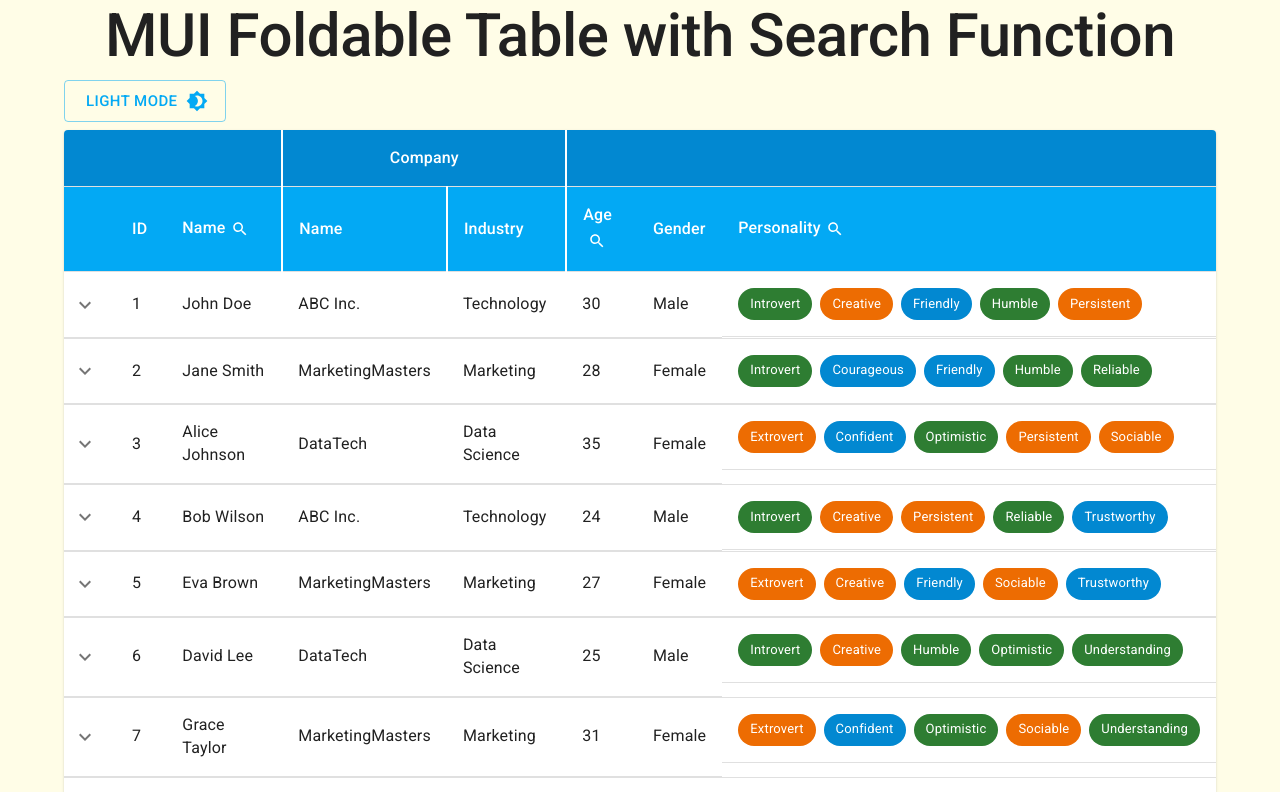
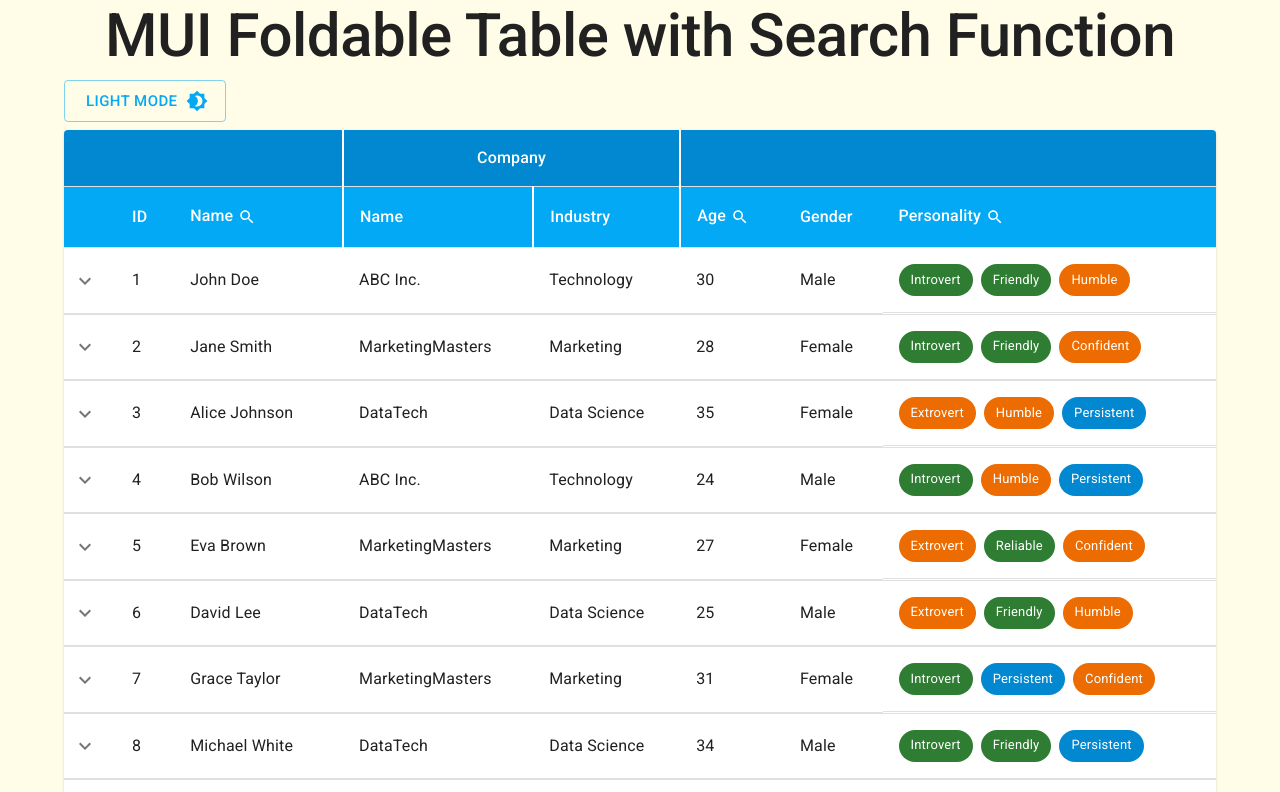
Before and after one commit to Joy-Honchan/mui-foldable-table, a React (Vite) app: page / in a window 1280 px wide. Shown: the top 792 px of the page. Built offline with nearby package versions, Linux system fonts and the light colour scheme.

Commit message:
change personality data from number array to string array

```diff
--- a/src/App.tsx
+++ b/src/App.tsx
@@ -102,18 +102,13 @@ const TableContainer = () => {
         type: 'multitag',
         tags: [
           'Introvert',
+          'Extrovert',
           'Creative',
           'Friendly',
           'Humble',
           'Persistent',
-          'Courageous',
           'Reliable',
-          'Extrovert',
-          'Confident',
-          'Optimistic',
-          'Sociable',
-          'Trustworthy',
-          'Understanding'
+          'Confident'
         ]
       }
     ],
--- a/src/components/FoldableTable/PopoverContent.tsx
+++ b/src/components/FoldableTable/PopoverContent.tsx
@@ -1,5 +1,6 @@
-import { ChangeEvent, useContext, useMemo } from 'react'
+import { ChangeEvent, useContext, useMemo, SyntheticEvent } from 'react'
 import {
+  Autocomplete,
   Box,
   Button,
   FormControl,
@@ -8,9 +9,10 @@ import {
   InputLabel,
   OutlinedInput,
   Slider,
+  TextField,
   Typography
 } from '@mui/material'
-import { ColItemType, SliderColItemType } from '../../type'
+import { ColItemType, SliderColItemType, MultitagColItemType } from '../../type'
 import CloseIcon from '@mui/icons-material/Close'
 import { SearchParamContext } from '../../context/searchParamContext'
 
@@ -19,18 +21,6 @@ interface PropType {
 }
 const PopoverContent = ({ colItem }: PropType) => {
   if (!colItem || !('type' in colItem)) return null
-  // const { searchParams, clearSearchParam, handleSearchParam } =
-  //   useContext(SearchParamContext)
-  // const value = useMemo(
-  //   () => searchParams[colItem.field],
-  //   [searchParams, colItem.field]
-  // )
-  // const handleChange = (e: ChangeEvent<HTMLInputElement>) => {
-  //   handleSearchParam(colItem.field, e.target.value)
-  // }
-  // const handleClear = () => {
-  //   clearSearchParam(colItem.field)
-  // }
 
   const InputType =
     colItem.type === 'search' ? (
@@ -43,31 +33,20 @@ const PopoverContent = ({ colItem }: PropType) => {
         min={colItem.min}
         max={colItem.max}
       />
+    ) : colItem.type === 'multitag' ? (
+      <TagInputContent
+        field={colItem.field}
+        label={colItem.label}
+        tags={colItem.tags}
+      />
     ) : null
 
   return (
-    <Box display="flex" sx={{ m: 1.5, width: '25ch', flexWrap: 'wrap' }}>
+    <Box
+      display="flex"
+      sx={{ m: 1.5, minWidth: '25ch', maxWidth: '50ch', flexWrap: 'wrap' }}
+    >
       {InputType}
-      {/* <FormControl variant="outlined" size="small">
-        <InputLabel size="small" htmlFor={`${colItem.field}-input`}>
-          {colItem.label}
-        </InputLabel>
-        <OutlinedInput
-          value={value}
-          onChange={handleChange}
-          id={`${colItem.field}-input`}
-          size="small"
-          type="text"
-          endAdornment={
-            <InputAdornment position="end">
-              <IconButton onClick={handleClear} edge="end">
-                <CloseIcon />
-              </IconButton>
-            </InputAdornment>
-          }
-          label={colItem.label}
-        />
-      </FormControl> */}
     </Box>
   )
 }
@@ -169,3 +148,45 @@ const SliderInputContent = ({
     </>
   )
 }
+
+const TagInputContent = ({
+  field,
+  label,
+  tags
+}: {
+  field: ColItemType['field']
+  label: ColItemType['label']
+  tags: MultitagColItemType['tags']
+}) => {
+  const { searchParams, clearSearchParam, handleSearchParam } =
+    useContext(SearchParamContext)
+  const value = useMemo(() => {
+    const param = searchParams[field]
+    if (typeof param === 'string') return param.split(',')
+    return []
+  }, [searchParams, field])
+  const handleChange = (
+    _: SyntheticEvent<Element, Event>,
+    eventValue: string[]
+  ) => {
+    console.log('eventValue', eventValue)
+    // if (eventValue.length === 0) {
+    //   clearSearchParam(field)
+    //   return
+    // }
+    handleSearchParam(field, eventValue.join(','))
+  }
+  return (
+    <Autocomplete
+      clearOnBlur={false}
+      clearOnEscape={false}
+      fullWidth
+      multiple
+      options={tags}
+      onChange={handleChange}
+      // value={value}
+      filterSelectedOptions
+      renderInput={(params) => <TextField {...params} label={label} />}
+    />
+  )
+}
--- a/src/fakeData.json
+++ b/src/fakeData.json
@@ -11,11 +11,9 @@
         },
         "phone": "555-123-4567",
         "personality": [
-            0,
-            1,
-            2,
-            3,
-            4
+            "Introvert",
+            "Friendly",
+            "Humble"
         ],
         "company": {
             "name": "ABC Inc.",
@@ -36,11 +34,9 @@
         },
         "phone": "555-987-6543",
         "personality": [
-            0,
-            5,
-            2,
-            3,
-            6
+            "Introvert",
+            "Friendly",
+            "Confident"
         ],
         "company": {
             "name": "MarketingMasters",
@@ -61,11 +57,9 @@
         },
         "phone": "555-567-8901",
         "personality": [
-            7,
-            8,
-            9,
-            4,
-            10
+            "Extrovert",
+            "Humble",
+            "Persistent"
         ],
         "company": {
             "name": "DataTech",
@@ -86,11 +80,9 @@
         },
         "phone": "555-234-5678",
         "personality": [
-            0,
-            1,
-            4,
-            6,
-            11
+            "Introvert",
+            "Humble",
+            "Persistent"
         ],
         "company": {
             "name": "ABC Inc.",
@@ -111,11 +103,9 @@
         },
         "phone": "555-345-6789",
         "personality": [
-            7,
-            1,
-            2,
-            10,
-            11
+            "Extrovert",
+            "Reliable",
+            "Confident"
         ],
         "company": {
             "name": "MarketingMasters",
@@ -136,11 +126,9 @@
         },
         "phone": "555-789-0123",
         "personality": [
-            0,
-            1,
-            3,
-            9,
-            12
+            "Extrovert",
+            "Friendly",
+            "Humble"
         ],
         "company": {
             "name": "DataTech",
@@ -161,11 +149,9 @@
         },
         "phone": "555-456-7890",
         "personality": [
-            7,
-            8,
-            9,
-            10,
-            12
+            "Introvert",
+            "Persistent",
+            "Confident"
         ],
         "company": {
             "name": "MarketingMasters",
@@ -186,11 +172,9 @@
         },
         "phone": "555-890-1234",
         "personality": [
-            0,
-            1,
-            4,
-            6,
-            12
+            "Introvert",
+            "Friendly",
+            "Persistent"
         ],
         "company": {
             "name": "DataTech",
@@ -211,11 +195,9 @@
         },
         "phone": "555-678-9012",
         "personality": [
-            7,
-            5,
-            2,
-            4,
-            10
+            "Extrovert",
+            "Humble",
+            "Reliable"
         ],
         "company": {
             "name": "ABC Inc.",
@@ -236,11 +218,9 @@
         },
         "phone": "555-012-3456",
         "personality": [
-            0,
-            8,
-            1,
-            3,
-            11
+            "Introvert",
+            "Creative",
+            "Confident"
         ],
         "company": {
             "name": "ABC Inc.",
--- a/src/type.ts
+++ b/src/type.ts
@@ -3,7 +3,7 @@ export interface SearchParamType {
 }
 
 export default interface DataType {
-    [x: string]: string | number | SearchParamType | number[]
+    [x: string]: string | number | SearchParamType | string[]
     id: number,
     // name: string,
     // username: string,
--- a/src/utils/displayData.tsx
+++ b/src/utils/displayData.tsx
@@ -17,8 +17,8 @@ export default function displayData(
   } else if (Array.isArray(fieldData)) {
     if (!('tags' in colItem)) return
     return fieldData.map((item) => {
-      const label = colItem.tags[item]
-      return <PersonalityTag label={label} index={item} />
+      const index = colItem.tags.indexOf(item)
+      return <PersonalityTag key={item} label={item} index={index} />
     })
   } else {
     return fieldData[fieldArr[1]]
```
